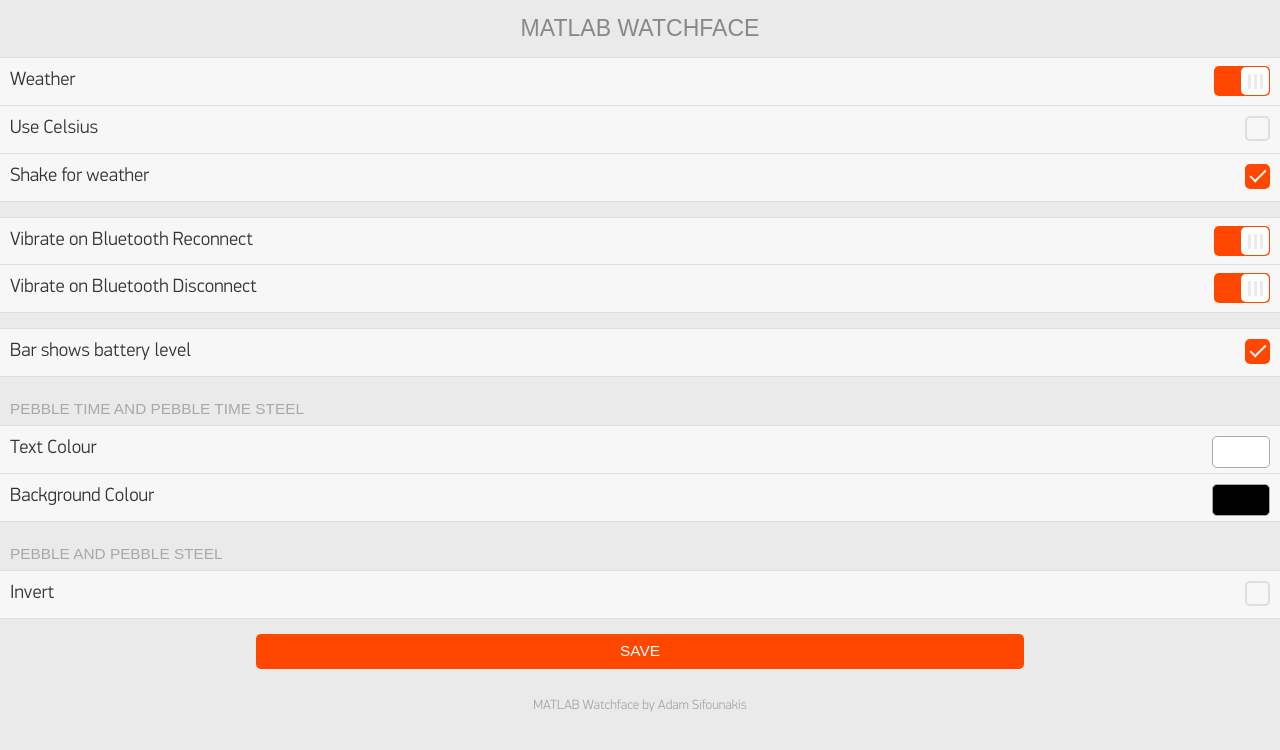
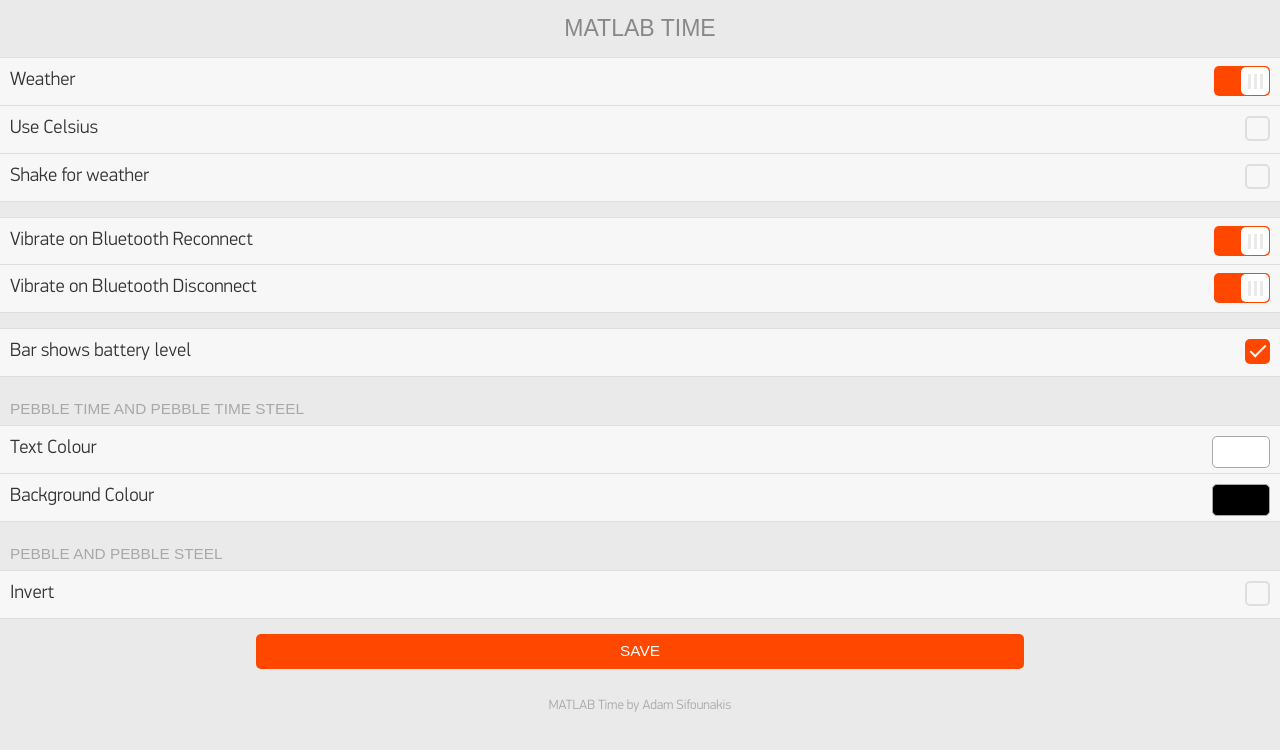
Before and after one commit to sifounak/MATLAB_Time, a website: page index.html in a window 1280 px wide. Drawn offline with Linux system fonts and the light colour scheme.

Commit message:
Changed name from MATLAB Watchface to MATLAB Time.

```diff
--- a/index.html
+++ b/index.html
@@ -7,7 +7,7 @@
 	<link rel='stylesheet' type='text/css' href='css/style.css'>
 </head>
 <body>
-	<h1 class='title'>MATLAB Watchface</h1>
+	<h1 class='title'>MATLAB Time</h1>
 
 	<div class='item-container'>
 		<div class='item-container-content'>
@@ -22,7 +22,7 @@
 
 			<label class='item'>
 				Shake for weather
-				<input id='shakeWeather' type='checkbox' class='item-checkbox' checked>
+				<input id='shakeWeather' type='checkbox' class='item-checkbox'>
 			</label>
 		</div>
 	</div>
@@ -82,7 +82,7 @@
 	<div id='foot' class='item-container'>
 		<div class='item-container-footer'>
 			<div class='item'>
-				MATLAB Watchface by Adam Sifounakis
+				MATLAB Time by Adam Sifounakis
 			</div>
 		</div>
 	</div>
```
